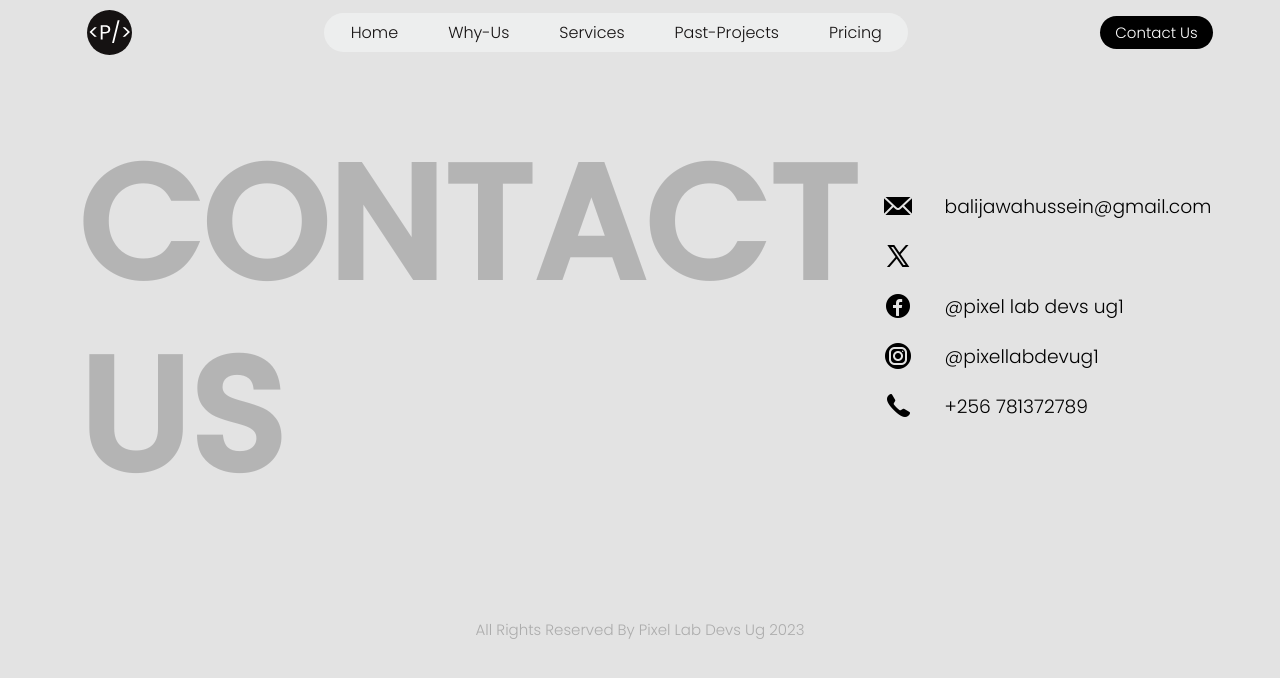
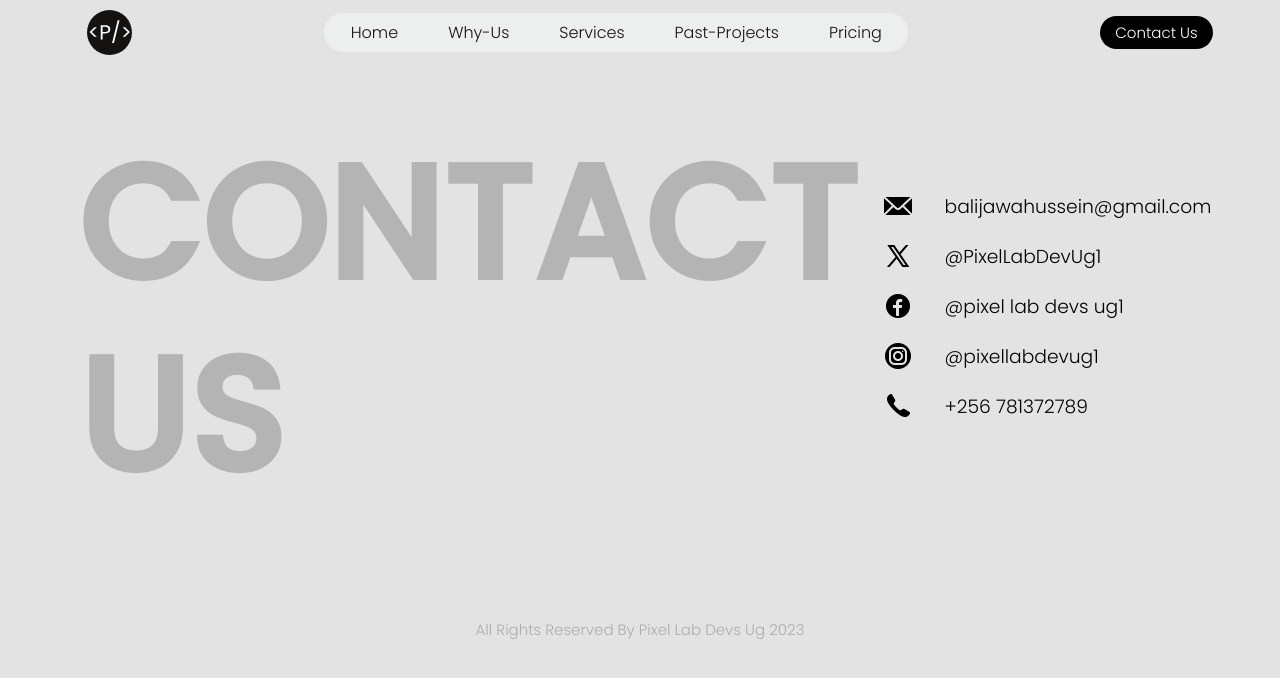
Before and after one commit to Bajav/pixell-lab-dev, a website: page contact.html in a window 1280 px wide. Drawn offline with nearby package versions, Linux system fonts and the light colour scheme; a web font is replaced by a local one.

Commit message:
added twitter

```diff
--- a/contact.html
+++ b/contact.html
@@ -44,7 +44,7 @@
                 </div>
                  <div class="flex-items">
                     <img src="../icons/TwitterX.png" alt="">
-                    <h3><a href="https://twitter.com/PixelLabDevUg1"></a></h3>
+                    <h3><a href="https://twitter.com/PixelLabDevUg1">@PixelLabDevUg1</a></h3>
                  </div>
 
                  <div class="flex-items">
```
Also changed, not shown: past-projects.html (+1 -1 lines), pricing.html (+1 -1 lines), services.html (+1 -1 lines), why-us.html (+1 -1 lines).
